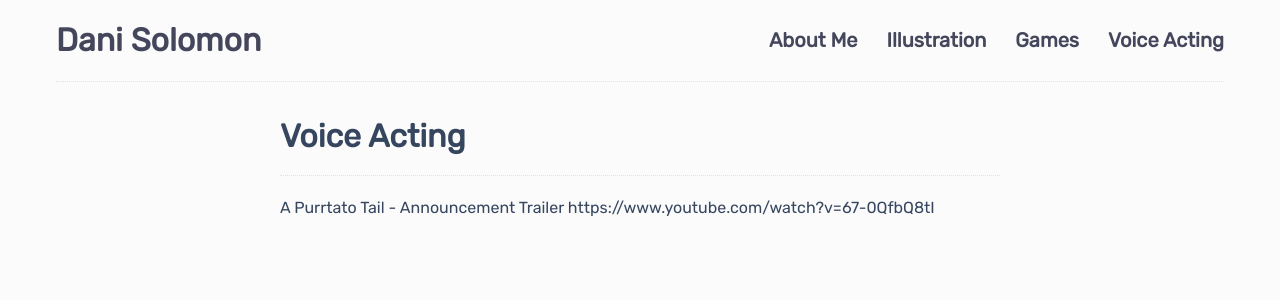
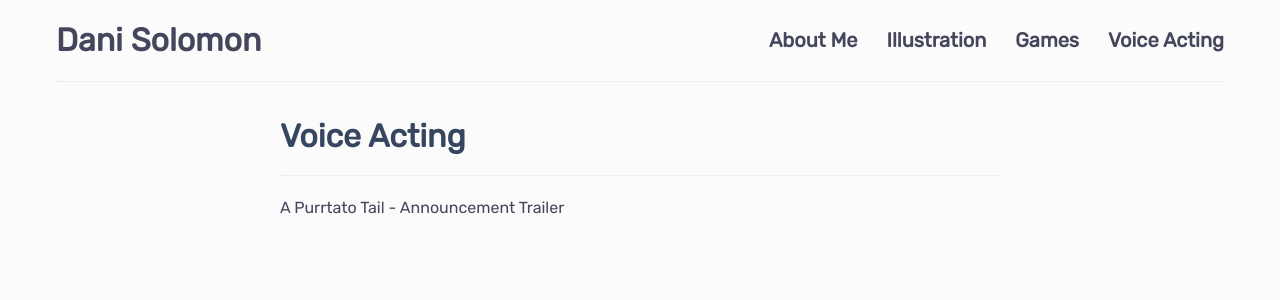
Before and after one commit to DaniBSolomon/danibsolomon.github.io, a Jekyll site: the page built from voiceacting.md, in a window 1280 px wide. Shown: the top 300 px of the page. Built offline with Jekyll 4.4.1, drawn with Linux system fonts in a browser that asks for light colours.

Commit message:
Update voiceacting.md

```diff
--- a/voiceacting.md
+++ b/voiceacting.md
@@ -3,5 +3,4 @@ layout: project
 title: Voice Acting
 ---
 
-A Purrtato Tail - Announcement Trailer
-https://www.youtube.com/watch?v=67-0QfbQ8tI
+[A Purrtato Tail - Announcement Trailer](https://www.youtube.com/watch?v=67-0QfbQ8tI)
```
